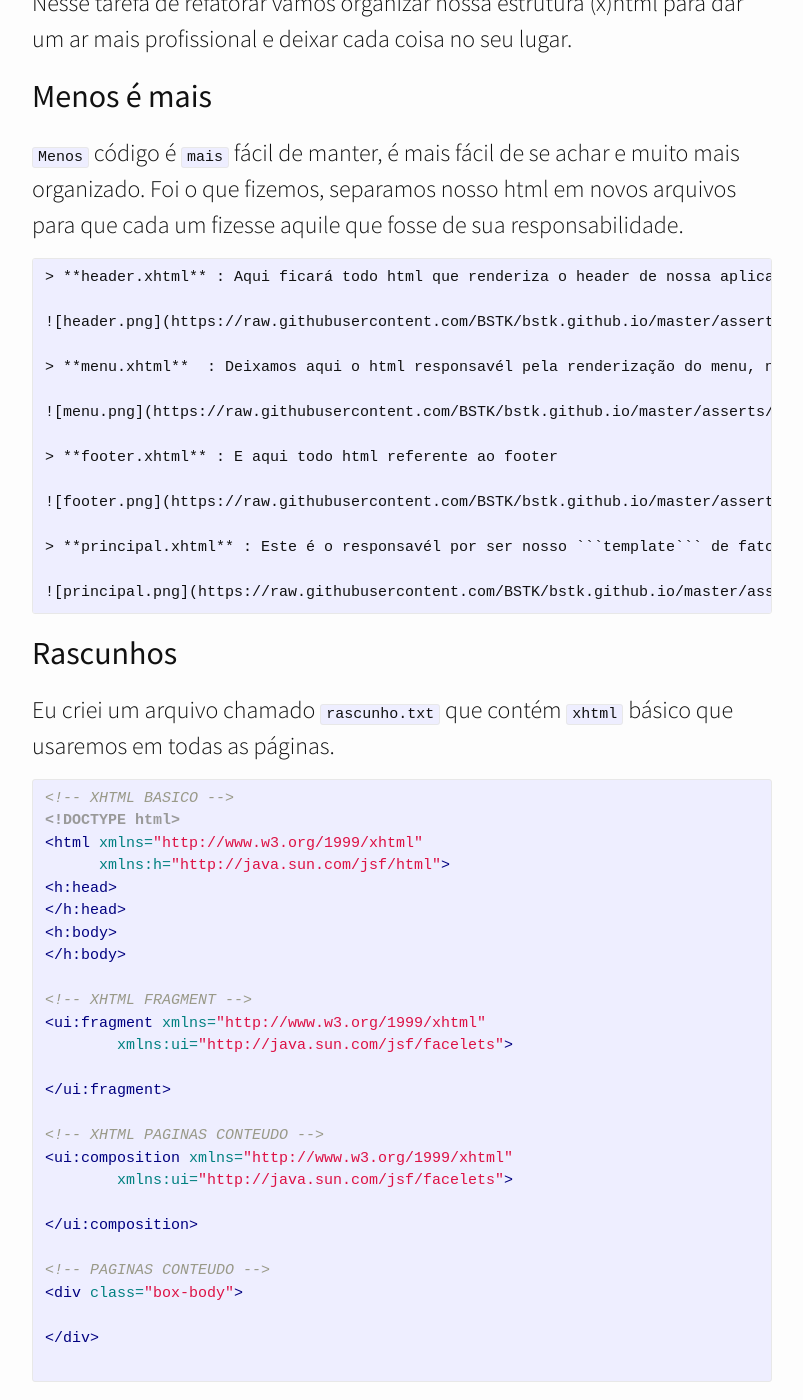
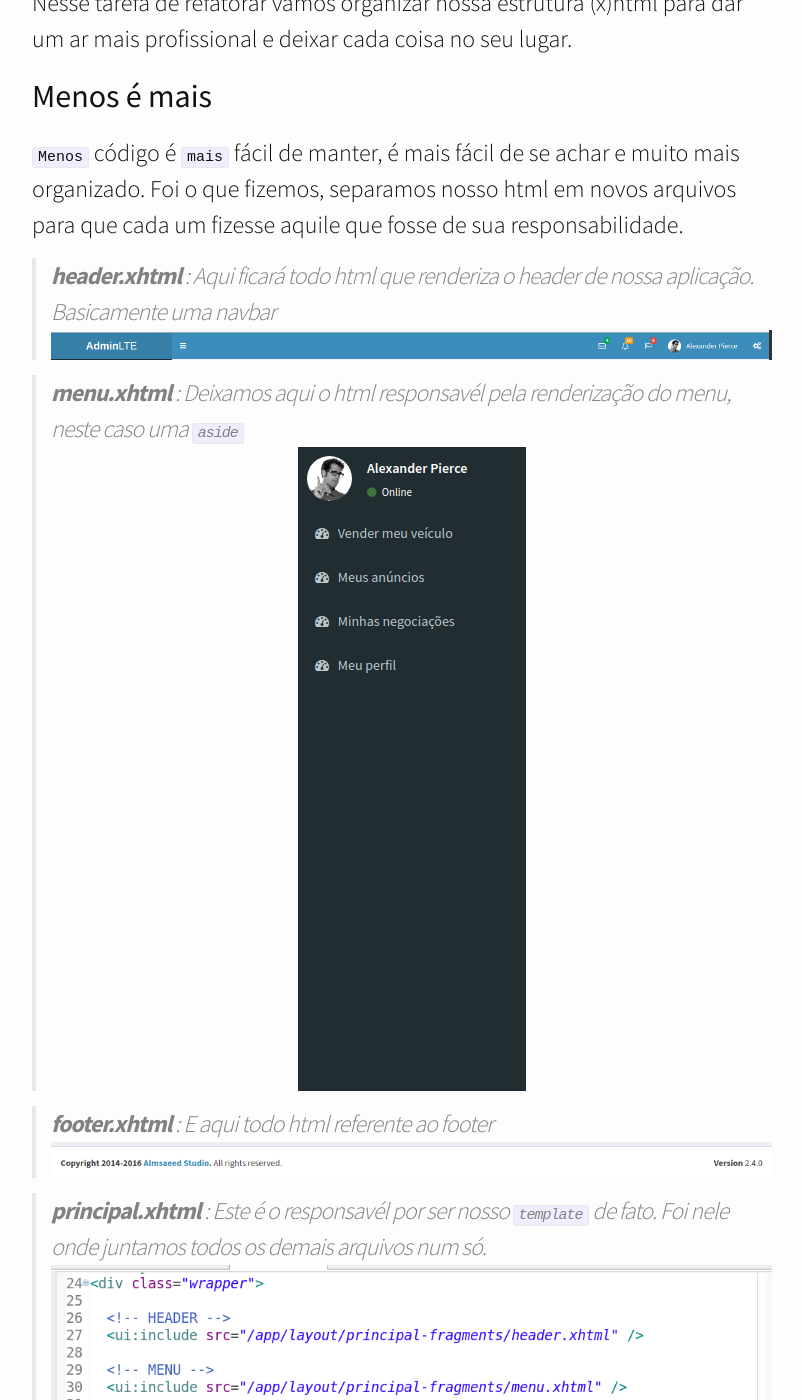
Before and after one commit to BSTK/bstk.github.io, a Jekyll site: the page built from _posts/2020-11-09-carmais-refatorando-o-template.md, in a window 1280 px wide and 1400 px high, scrolled down 629 px. Shown: the whole window, without its empty margins (238-1041 px from the left). Built offline with Jekyll 4.4.1, drawn with Linux system fonts in a browser that asks for light colours; nearby versions of some CDN libraries; comment, search, counter and statistics services are not loaded.

Commit message:
Correção

````diff
--- a/_posts/2020-11-09-carmais-refatorando-o-template.md
+++ b/_posts/2020-11-09-carmais-refatorando-o-template.md
@@ -13,21 +13,17 @@ Nesse tarefa de refatorar vamos organizar nossa estrutura (x)html para dar um ar
 
 ```Menos``` código é ```mais``` fácil de manter, é mais fácil de se achar e muito mais organizado. Foi o que fizemos, separamos nosso html em novos arquivos para que cada um fizesse aquile que fosse de sua responsabilidade.
 
-    > **header.xhtml** : Aqui ficará todo html que renderiza o header de nossa aplicação. Basicamente uma navbar
+> **header.xhtml** : Aqui ficará todo html que renderiza o header de nossa aplicação. Basicamente uma navbar
+![header.png](https://raw.githubusercontent.com/BSTK/bstk.github.io/master/asserts/img/header.png)
 
-    ![header.png](https://raw.githubusercontent.com/BSTK/bstk.github.io/master/asserts/img/header.png)
+> **menu.xhtml**  : Deixamos aqui o html responsavél pela renderização do menu, neste caso uma ```aside```
+![menu.png](https://raw.githubusercontent.com/BSTK/bstk.github.io/master/asserts/img/menu.png)
 
-    > **menu.xhtml**  : Deixamos aqui o html responsavél pela renderização do menu, neste caso uma ```aside```
+> **footer.xhtml** : E aqui todo html referente ao footer
+![footer.png](https://raw.githubusercontent.com/BSTK/bstk.github.io/master/asserts/img/footer.png)
 
-    ![menu.png](https://raw.githubusercontent.com/BSTK/bstk.github.io/master/asserts/img/menu.png)
-
-    > **footer.xhtml** : E aqui todo html referente ao footer
-
-    ![footer.png](https://raw.githubusercontent.com/BSTK/bstk.github.io/master/asserts/img/footer.png)
-
-    > **principal.xhtml** : Este é o responsavél por ser nosso ```template``` de fato. Foi nele onde juntamos todos os demais arquivos num só.
-
-    ![principal.png](https://raw.githubusercontent.com/BSTK/bstk.github.io/master/asserts/img/principal.png)
+> **principal.xhtml** : Este é o responsavél por ser nosso ```template``` de fato. Foi nele onde juntamos todos os demais arquivos num só.
+![principal.png](https://raw.githubusercontent.com/BSTK/bstk.github.io/master/asserts/img/principal.png)
 
 
 ## Rascunhos
````
